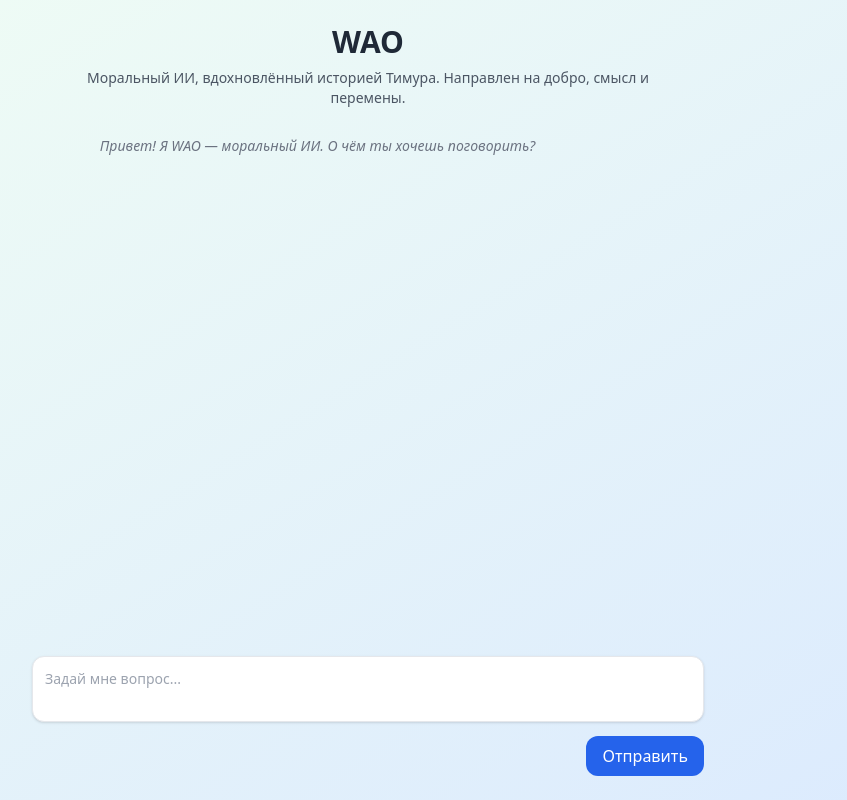
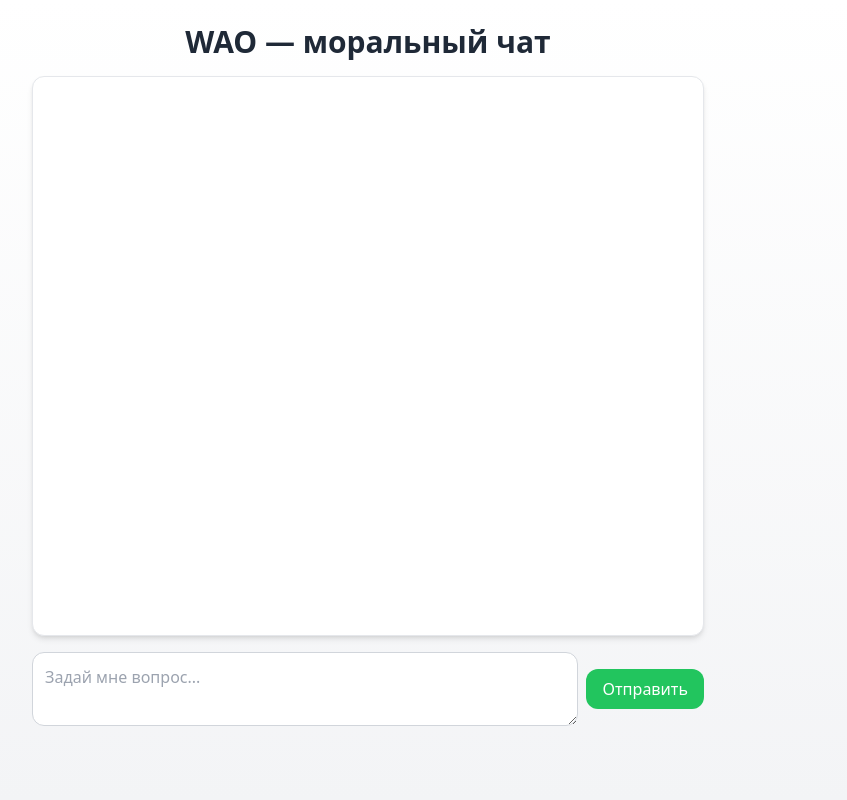
Before and after one commit to WAO2025/wao, a Next.js app: page / in a window 1280 px wide. Shown: the whole page, without its empty margins (272-1119 px from the left). Built offline with nearby package versions, Linux system fonts and the light colour scheme.

Commit message:
Update index.js

```diff
--- a/pages/index.js
+++ b/pages/index.js
@@ -1,99 +1,84 @@
-// pages/index.js
 import { useState } from "react";
 
 export default function Home() {
-  const [messages, setMessages] = useState([
-    { role: "system", content: "Привет! Я WAO — моральный ИИ. О чём ты хочешь поговорить?" },
-  ]);
-  const [input, setInput] = useState("");
+  const [question, setQuestion] = useState("");
+  const [messages, setMessages] = useState([]);
   const [loading, setLoading] = useState(false);
 
   const sendMessage = async () => {
-    if (!input.trim()) return;
-    const newMessages = [...messages, { role: "user", content: input }];
+    if (!question.trim()) return;
+    const newMessages = [...messages, { role: "user", content: question }];
     setMessages(newMessages);
-    setInput("");
+    setQuestion("");
     setLoading(true);
 
     try {
       const res = await fetch("/api/ask", {
         method: "POST",
         headers: { "Content-Type": "application/json" },
-        body: JSON.stringify({ question: input }),
+        body: JSON.stringify({ question }),
       });
-
       const data = await res.json();
-      if (data.answer) {
-        setMessages([...newMessages, { role: "assistant", content: data.answer }]);
-      }
-    } catch (err) {
-      setMessages([...newMessages, { role: "assistant", content: "Произошла ошибка 😢" }]);
+      setMessages([...newMessages, { role: "assistant", content: data.answer }]);
+    } catch (error) {
+      setMessages([
+        ...newMessages,
+        { role: "assistant", content: "Произошла ошибка при получении ответа." },
+      ]);
     } finally {
       setLoading(false);
     }
   };
 
-  const handleKeyDown = (e) => {
-    if (e.key === "Enter" && !e.shiftKey) {
-      e.preventDefault();
-      sendMessage();
-    }
-  };
+  return (
+    <div className="min-h-screen bg-gradient-to-b from-white to-gray-100 flex flex-col items-center px-4 py-6 text-gray-800">
+      <div className="max-w-2xl w-full space-y-4">
+        <h1 className="text-3xl font-bold text-center">WAO — моральный чат</h1>
 
-  return (
-    <div className="min-h-screen bg-gradient-to-br from-green-50 to-blue-100 text-gray-800 flex flex-col items-center px-4 py-6">
-      <div className="text-3xl font-bold text-center mb-2">WAO</div>
-      <p className="mb-4 text-sm text-gray-600 text-center max-w-xl">
-        Моральный ИИ, вдохновлённый историей Тимура. Направлен на добро, смысл и перемены.
-      </p>
+        <div className="space-y-2 p-4 bg-white rounded-xl shadow-md h-[70vh] overflow-y-auto border border-gray-200">
+          {messages.map((msg, idx) => (
+            <div
+              key={idx}
+              className={`p-3 rounded-lg whitespace-pre-wrap ${
+                msg.role === "user"
+                  ? "bg-blue-50 text-right"
+                  : "bg-green-50 text-left"
+              }`}
+            >
+              <span className="block text-sm text-gray-500 mb-1">
+                {msg.role === "user" ? "Ты" : "WAO"}
+              </span>
+              {msg.content}
+            </div>
+          ))}
+          {loading && (
+            <div className="p-3 text-gray-500 text-sm">WAO думает...</div>
+          )}
+        </div>
 
-      <div className="w-full max-w-2xl flex flex-col gap-3 flex-grow overflow-y-auto mb-4">
-        {messages.map((msg, i) => (
-          <div
-            key={i}
-            className={`rounded-xl px-4 py-3 max-w-[85%] whitespace-pre-wrap text-sm ${
-              msg.role === "user"
-                ? "bg-blue-100 self-end text-right"
-                : msg.role === "assistant"
-                ? "bg-white self-start shadow"
-                : "text-gray-500 text-center italic"
-            }`}
-          >
-            {msg.content}
-          </div>
-        ))}
-        {loading && (
-          <div className="self-start bg-white px-4 py-3 rounded-xl shadow text-sm text-gray-400">
-            Печатаю ответ...
-          </div>
-        )}
-      </div>
-
-      <form
-        onSubmit={(e) => {
-          e.preventDefault();
-          sendMessage();
-        }}
-        className="w-full max-w-2xl"
-      >
-        <textarea
-          rows={2}
-          className="w-full border rounded-xl p-3 text-sm resize-none shadow focus:outline-none focus:ring-2 focus:ring-blue-300"
-          placeholder="Задай мне вопрос..."
-          value={input}
-          onChange={(e) => setInput(e.target.value)}
-          onKeyDown={handleKeyDown}
-        />
-        <div className="text-right mt-2">
+        <div className="flex items-center space-x-2">
+          <textarea
+            className="flex-1 p-3 rounded-xl border border-gray-300 focus:outline-none focus:ring-2 focus:ring-green-400"
+            rows={2}
+            placeholder="Задай мне вопрос..."
+            value={question}
+            onChange={(e) => setQuestion(e.target.value)}
+            onKeyDown={(e) => {
+              if (e.key === "Enter" && !e.shiftKey) {
+                e.preventDefault();
+                sendMessage();
+              }
+            }}
+          />
           <button
-            type="submit"
+            className="bg-green-500 hover:bg-green-600 text-white px-4 py-2 rounded-xl font-medium transition"
+            onClick={sendMessage}
             disabled={loading}
-            className="px-4 py-2 bg-blue-600 text-white rounded-xl hover:bg-blue-700 disabled:opacity-50"
           >
             Отправить
           </button>
         </div>
-      </form>
+      </div>
     </div>
   );
 }
```
